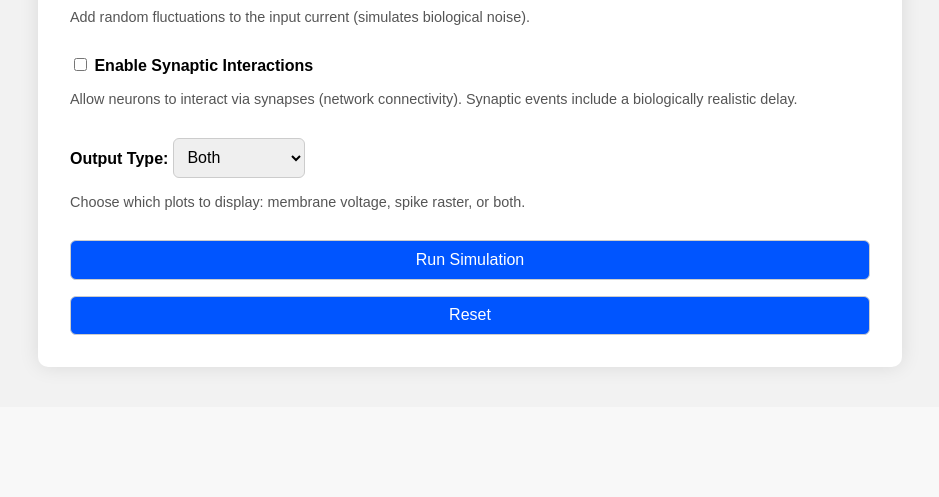
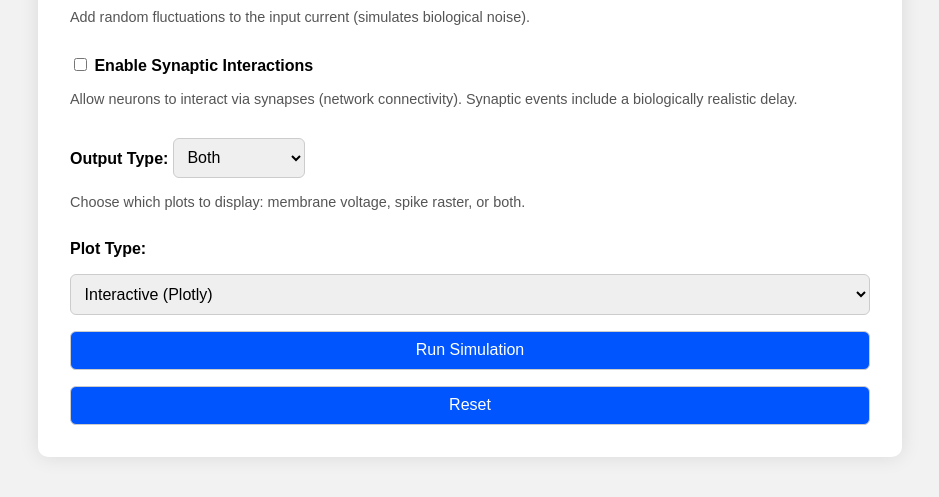
Before and after one commit to Metanome/brian2-simulation-webapp, a Flask app: page / in a window 1280 px wide. Shown: the part 972-1469 px from the top of the page, without its empty margins (170-1109 px from the left). Before the commit the page ends 1345 px from the top, so only its background shows below. Run offline with Flask 3, Linux system fonts and the light colour scheme.

Commit message:
Phase 3 start and changes

```diff
--- a/app.py
+++ b/app.py
@@ -11,6 +11,8 @@ import matplotlib.pyplot as plt
 import pandas as pd
 import numpy as np
 import json
+import plotly.graph_objs as go
+import plotly.io as pio
 
 # Initialize Flask app and static folder for output files
 app = Flask(__name__)
@@ -40,9 +42,13 @@ def validate_inputs(threshold, reset, sim_time, input_current, num_neurons, curr
 def cleanup_static_folder(max_age_seconds=600):
     """
     Remove files older than max_age_seconds from the static folder to save disk space.
+    Do NOT delete permanent static assets like style.css.
     """
     now = time.time()
+    permanent_files = {'style.css'}
     for fname in os.listdir(STATIC_FOLDER):
+        if fname in permanent_files:
+            continue  # Skip permanent static files
         fpath = os.path.join(STATIC_FOLDER, fname)
         if os.path.isfile(fpath):
             if now - os.path.getmtime(fpath) > max_age_seconds:
@@ -80,6 +86,7 @@ def simulate():
         syn_weight = float(request.form.get('syn_weight', 0.2))
         syn_prob = float(request.form.get('syn_prob', 0.2))
         output_type = request.form.get('output_type', 'both')
+        plot_type = request.form.get('plot_type', 'interactive')
     except Exception as e:
         flash(f"Invalid input: {e}")
         return render_template('index.html')
@@ -105,6 +112,8 @@ def simulate():
     json_filename = f'sim_data_{unique_id}.json'
 
     sim_time_seconds = None  # For performance monitoring
+    plotly_voltage_html = None
+    plotly_raster_html = None
 
     # === Start Brian2 Simulation ===
     try:
@@ -166,33 +175,79 @@ def simulate():
     data_url = None
     json_url = None
 
-    # Plot membrane potentials
-    if output_type in ['voltage', 'both']:
-        plt.figure(figsize=(10, 4))
-        for i in range(num_neurons):
-            plt.plot(M.t/ms, M.v[i], label=f'Neuron {i}')
-        plt.xlabel('Time (ms)')
-        plt.ylabel('Membrane potential (v)')
-        plt.title('Membrane Potential Over Time')
-        plt.legend()
-        plt.tight_layout()
-        img_path = os.path.join(STATIC_FOLDER, img_filename)
-        plt.savefig(img_path)
-        img_url = f'/static/{img_filename}'
-        plt.close()
+    # Only generate static plots if requested
+    if plot_type == 'static':
+        if output_type in ['voltage', 'both']:
+            plt.figure(figsize=(10, 4))
+            for i in range(num_neurons):
+                plt.plot(M.t/ms, M.v[i], label=f'Neuron {i}')
+            plt.xlabel('Time (ms)')
+            plt.ylabel('Membrane potential (v)')
+            plt.title('Membrane Potential Over Time')
+            plt.legend()
+            plt.tight_layout()
+            img_path = os.path.join(STATIC_FOLDER, img_filename)
+            plt.savefig(img_path)
+            img_url = f'/static/{img_filename}'
+            plt.close()
 
-    # Plot spike raster
-    if output_type in ['raster', 'both']:
-        plt.figure(figsize=(10, 4))
-        plt.plot(spike_mon.t/ms, spike_mon.i, '.k')
-        plt.xlabel('Time (ms)')
-        plt.ylabel('Neuron index')
-        plt.title('Spike Raster Plot')
-        plt.tight_layout()
-        raster_path = os.path.join(STATIC_FOLDER, raster_filename)
-        plt.savefig(raster_path)
-        raster_url = f'/static/{raster_filename}'
-        plt.close()
+        if output_type in ['raster', 'both']:
+            plt.figure(figsize=(10, 4))
+            plt.plot(spike_mon.t/ms, spike_mon.i, '.k')
+            plt.xlabel('Time (ms)')
+            plt.ylabel('Neuron index')
+            plt.title('Spike Raster Plot')
+            plt.tight_layout()
+            raster_path = os.path.join(STATIC_FOLDER, raster_filename)
+            plt.savefig(raster_path)
+            raster_url = f'/static/{raster_filename}'
+            plt.close()
+
+    # Only generate interactive plots if requested (default)
+    if plot_type == 'interactive':
+        if output_type in ['voltage', 'both']:
+            traces = []
+            for i in range(num_neurons):
+                traces.append(go.Scatter(
+                    x=(M.t/ms),
+                    y=M.v[i],
+                    mode='lines',
+                    name=f'Neuron {i}'
+                ))
+            layout = go.Layout(
+                title='Membrane Potential Over Time',
+                xaxis=dict(title='Time (ms)'),
+                yaxis=dict(title='Membrane potential (v)'),
+                legend=dict(
+                    orientation='h',
+                    yanchor='top',
+                    y=-0.2,  # places legend below the x-axis label
+                    xanchor='center',
+                    x=0.5
+                ),
+                margin=dict(l=40, r=20, t=40, b=60),  # increase bottom margin for legend
+                height=350
+            )
+            fig = go.Figure(data=traces, layout=layout)
+            plotly_voltage_html = pio.to_html(fig, full_html=False)
+
+        if output_type in ['raster', 'both']:
+            trace = go.Scatter(
+                x=(spike_mon.t/ms),
+                y=spike_mon.i,
+                mode='markers',
+                marker=dict(color='black', size=6),
+                showlegend=False
+            )
+            layout = go.Layout(
+                title='Spike Raster Plot',
+                xaxis=dict(title='Time (ms)'),
+                yaxis=dict(title='Neuron index'),
+                margin=dict(l=40, r=20, t=40, b=40),
+                height=350
+            )
+            fig = go.Figure(data=[trace], layout=layout)
+            plotly_raster_html = pio.to_html(fig, full_html=False)
 
     # CSV Export: Save membrane potential traces
     df = pd.DataFrame({f"Neuron_{i}": M.v[i] for i in range(num_neurons)})
@@ -219,8 +274,11 @@ def simulate():
                            noise=noise_enabled, noise_intensity=noise_intensity, noise_method=noise_method,
                            synapse=synapse_enabled, syn_weight=syn_weight, syn_prob=syn_prob,
                            output_type=output_type,
+                           plot_type=plot_type,
                            img_url=img_url, raster_url=raster_url,
                            data_url=data_url, json_url=json_url,
+                           plotly_voltage_html=plotly_voltage_html,
+                           plotly_raster_html=plotly_raster_html,
                            sim_time_seconds=sim_time_seconds)
 
 @app.route('/static/<path:path>')
--- a/templates/index.html
+++ b/templates/index.html
@@ -119,6 +119,12 @@
         </label>
         <small class="info-label">Choose which plots to display: membrane voltage, spike raster, or both.</small>
 
+        <label for="plot_type">Plot Type:</label>
+        <select name="plot_type" id="plot_type">
+            <option value="interactive" {% if plot_type != 'static' %}selected{% endif %}>Interactive (Plotly)</option>
+            <option value="static" {% if plot_type == 'static' %}selected{% endif %}>Static (Matplotlib)</option>
+        </select>
+
         <button type="submit">Run Simulation</button>
         <button type="button" onclick="resetDefaults()">Reset</button>
     </form>
@@ -129,18 +135,32 @@
     </div>
 
     <!-- Output plots and download links -->
+    {% if plot_type == 'static' %}
         {% if img_url %}
             <div class="output">
-        <h4>Membrane Potential Plot</h4>
+                <h4>Membrane Potential Plot (Static)</h4>
                 <img src="{{ img_url }}" alt="Membrane Potential Plot">
             </div>
         {% endif %}
-
         {% if raster_url %}
             <div class="output">
-        <h4>Spike Raster Plot</h4>
+                <h4>Spike Raster Plot (Static)</h4>
                 <img src="{{ raster_url }}" alt="Spike Raster Plot">
             </div>
+        {% endif %}
+    {% else %}
+        {% if plotly_voltage_html %}
+            <div class="output">
+                <h4>Membrane Potential Plot (Interactive)</h4>
+                {{ plotly_voltage_html|safe }}
+            </div>
+        {% endif %}
+        {% if plotly_raster_html %}
+            <div class="output">
+                <h4>Spike Raster Plot (Interactive)</h4>
+                {{ plotly_raster_html|safe }}
+            </div>
+        {% endif %}
     {% endif %}
 
     {% if data_url or json_url %}
```
Also changed, not shown: requirements.txt (+5 -13 lines). Lines whose indentation alone changed are shown as unchanged.
